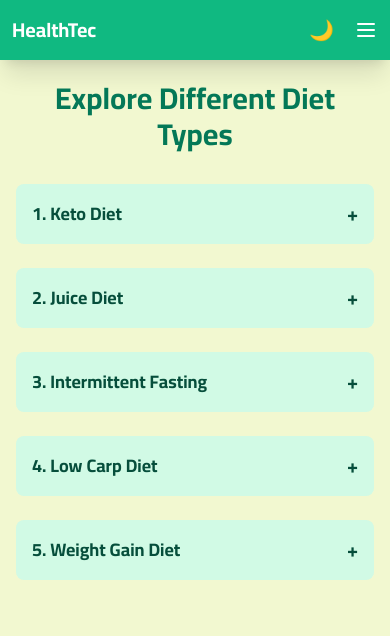
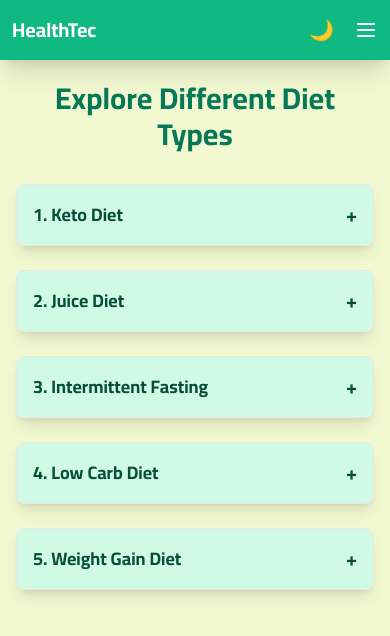
Before and after one commit to alielsharqawy/calories, a React (Create React App) app: page /diet-types in a window 390 px wide. Shown: the top 636 px of the page. Built offline with nearby package versions, Linux system fonts and the light colour scheme.

Commit message:
responsive

```diff
--- a/src/pages/DietTypes.jsx
+++ b/src/pages/DietTypes.jsx
@@ -13,7 +13,7 @@ const DietTypes = () => {
   };
 
   return (
-    <div className="w-full min-h-screen px-4 md:px-20 py-5 dark:bg-gray-900 text-gray-900 dark:text-gray-100 transition-all">
+    <div className="w-full min-h-screen px-4 sm:px-6 lg:px-20 py-5 dark:bg-gray-900 text-gray-900 dark:text-gray-100 transition-all">
       <h1 className="text-3xl font-bold text-center text-emerald-700 dark:text-emerald-400 mb-8">
         Explore Different Diet Types
       </h1>
@@ -26,12 +26,12 @@ const DietTypes = () => {
             title: "Intermittent Fasting",
             component: <IntermittentFasting />,
           },
-          { id: 4, title: "Low Carp Diet", component: <LowCarpDiet /> },
+          { id: 4, title: "Low Carb Diet", component: <LowCarpDiet /> },
           { id: 5, title: "Weight Gain Diet", component: <WeightGainDiet /> },
         ].map(({ id, title, component }) => (
           <div
             key={id}
-            className="rounded-lg shadow-x overflow-hidden bg-gray-100 dark:bg-gray-800"
+            className="border rounded-lg shadow-lg overflow-hidden bg-gray-100 dark:bg-gray-800"
           >
             <button
               onClick={() => toggleSection(id)}
@@ -41,7 +41,7 @@ const DietTypes = () => {
               <span className="text-xl">{openSection === id ? "−" : "+"}</span>
             </button>
             {openSection === id && (
-              <div className="p-4 bg-white dark:bg-gray-900 w-full min-h-[300px]">
+              <div className="p-4 bg-white dark:bg-gray-900 w-full min-h-[200px] sm:min-h-[250px] lg:min-h-[300px]">
                 {component}
               </div>
             )}
```
